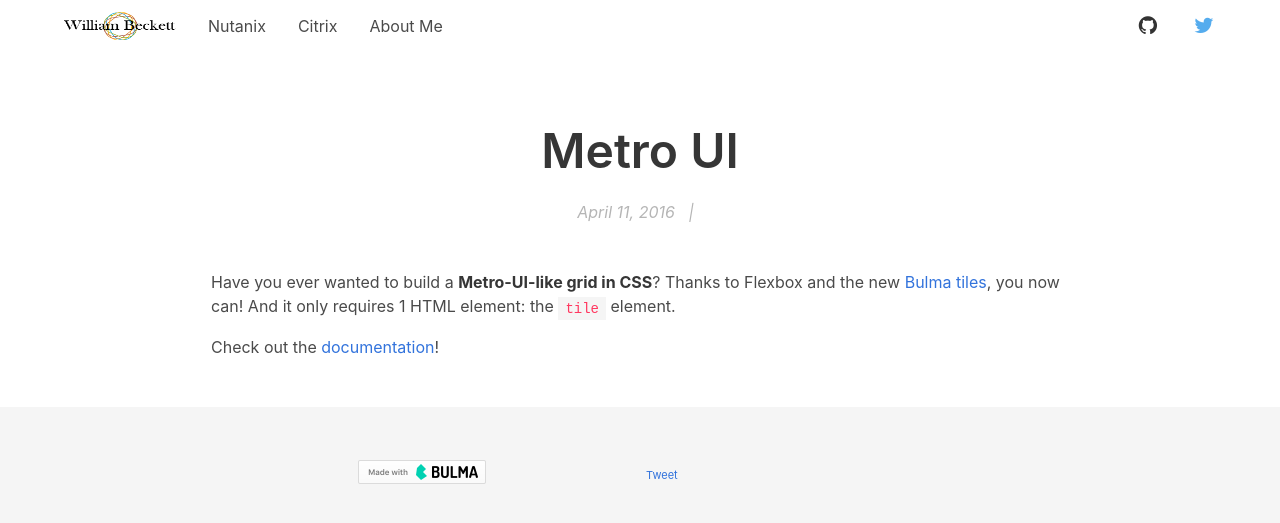
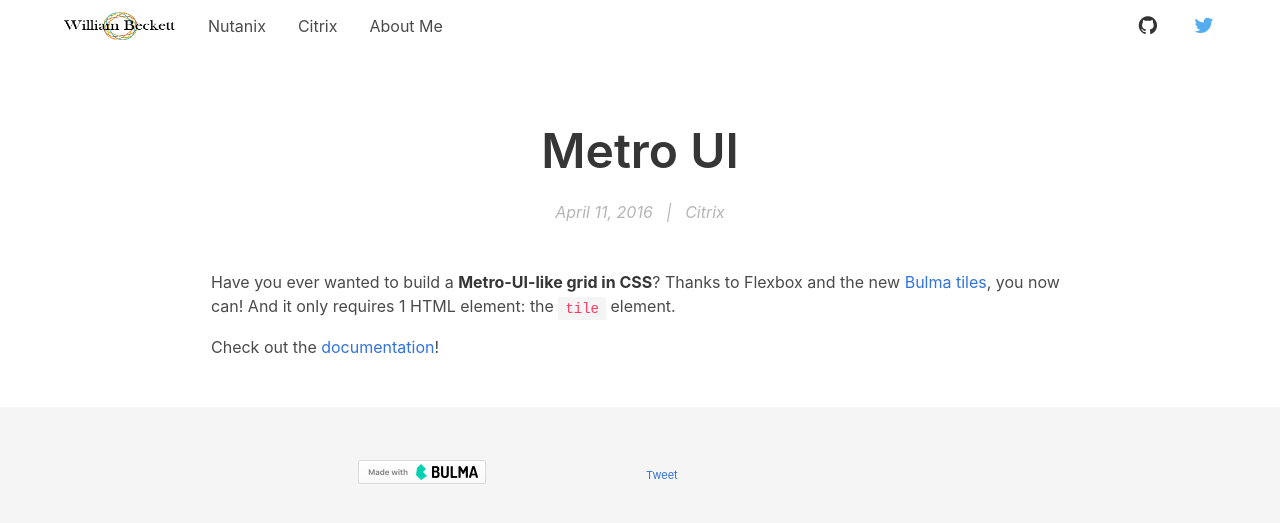
Before and after one commit to wjbeckett/blog, a Jekyll site: the page built from _posts/2016-04-11-metro-ui-css-grid-with-bulma-tiles.md, in a window 1280 px wide. Shown: the top 523 px of the page. Built offline with Jekyll 4.4.1, drawn with Linux system fonts in a browser that asks for light colours; comment, search, counter and statistics services are not loaded.

Commit message:
Update post.html

```diff
--- a/_layouts/post.html
+++ b/_layouts/post.html
@@ -25,9 +25,9 @@
             <em>{{ category }}</em>
           </a>
           {% endfor %}-->
-          {% if page.category %}
+          {% if page.categories %}
           <a class="has-text-grey-light is-capitalized" href="/category/{{ category }}">
-            <em>{{ page.category }}</em>
+            <em>{{ page.categories }}</em>
           </a>
           {% endif %}
         </div>
```
